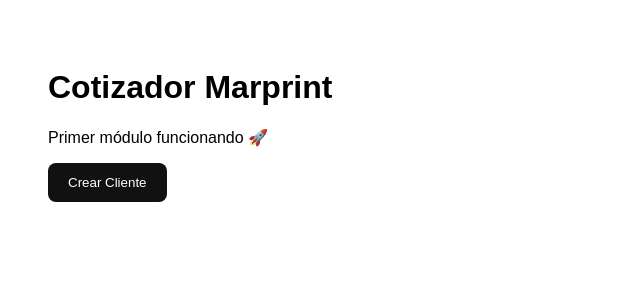
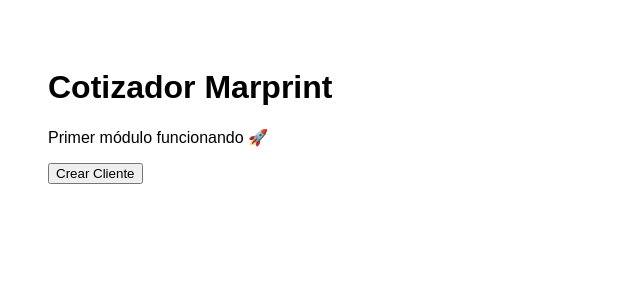
Before and after one commit to juanmarprint-hub/cotizador-marprint, a Next.js app: page / in a window 1280 px wide. Shown: the top 300 px of the page, without its empty margins (0-640 px from the left). Built offline with nearby package versions, Linux system fonts and the light colour scheme.

Commit message:
Update page.js

```diff
--- a/app/page.js
+++ b/app/page.js
@@ -1,23 +1,9 @@
 export default function Home() {
   return (
-    <div style={{
-      padding: "40px",
-      fontFamily: "Arial"
-    }}>
+    <div style={{ padding: "40px", fontFamily: "Arial" }}>
       <h1>Cotizador Marprint</h1>
-
       <p>Primer módulo funcionando 🚀</p>
-
-      <button style={{
-        padding: "12px 20px",
-        background: "#111",
-        color: "white",
-        border: "none",
-        borderRadius: "8px",
-        cursor: "pointer"
-      }}>
-        Crear Cliente
-      </button>
+      <button>Crear Cliente</button>
     </div>
-  )
+  );
 }
```
